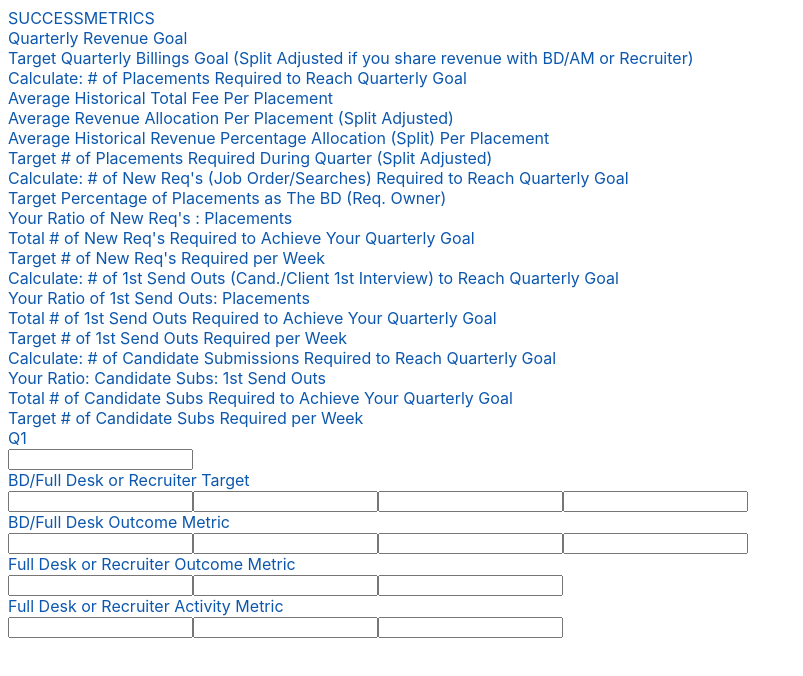
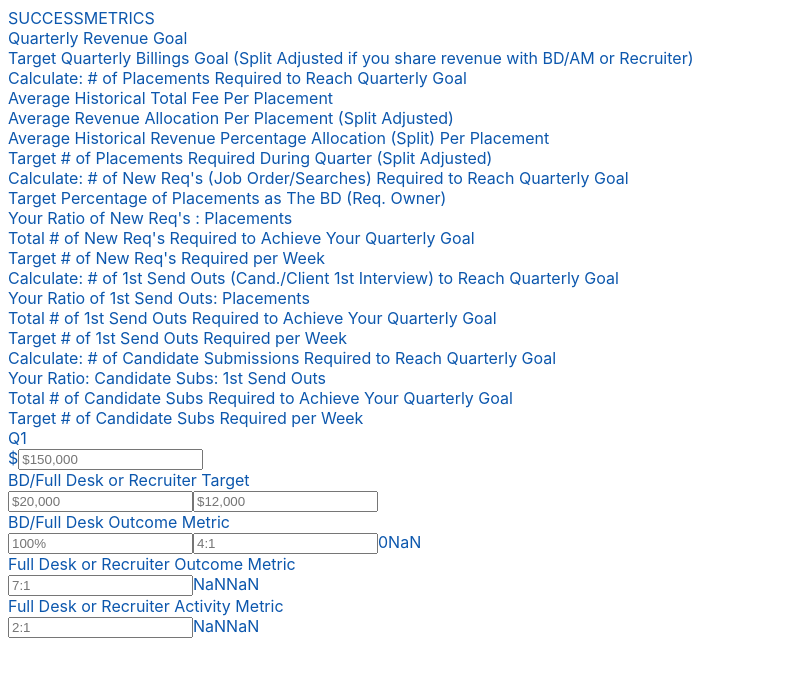
Before and after one commit to davidoh14/recruiterCalc, a React (Create React App) app: page / in a window 1280 px wide. Shown: the top 676 px of the page, without its empty margins (0-803 px from the left). Built offline with nearby package versions, Linux system fonts and the light colour scheme.

Commit message:
fields calculations

```diff
--- a/src/components/fields.jsx
+++ b/src/components/fields.jsx
@@ -1,30 +1,154 @@
-import React, {useState} from "react";
+import React, {useState, useEffect} from "react";
 
 const Fields = () => {
+
+    const [goal, setGoal] = useState('');
+    const [placementFee, setPlacementFee] = useState('');
+    const [revenue, setRevenue] = useState('');
+    const [revPercentage, setRevPercentage] = useState('');
+    const [placementsTarget, setPlacementsTarget] = useState('');
+
+    useEffect(() => {
+        setRevPercentage((revenue / placementFee * 100).toString() + '%')
+    }, [placementFee, revenue])
+
+    useEffect(() => {
+        setPlacementsTarget((goal / revenue).toString())
+    }, [goal, revenue])
+
+    const [percentagePlacements, setPercentagePlacements] = useState('');
+    const [ratioNewReqs, setRatioNewReqs] = useState('');
+    const [quarterNewReqs, setQuarterNewReqs] = useState('');
+    const [weeklyNewReqs, setWeeklyNewReqs] = useState('');
+
+    useEffect(() => {
+        setQuarterNewReqs(placementsTarget * ratioNewReqs * percentagePlacements / 100)
+    }, [percentagePlacements, ratioNewReqs])
+
+    useEffect(() => {
+        setWeeklyNewReqs(quarterNewReqs / ratioNewReqs)
+    }, [quarterNewReqs, ratioNewReqs])
+
+    // useEffect(() => {
+        // return new Intl.NumberFormat('en-US', { style: 'currency', currency: 'USD' }).format(e.target.value)
+    // })
+
+    // function dollarFormatter(number) {
+    //     let formatter = new Intl.NumberFormat("en-US", {
+    //         style: "currency",
+    //         currency: "USD"
+    //     })
+
+    //     return formatter.format(number)
+    // }
+
+    const [firstSendRatio, setFirstSendRatio] = useState('');
+    const [quarterSendOuts, setQuarterSendOuts] = useState('');
+    const [weeklySendOuts, setWeeklySendOuts] = useState('');
+
+    useEffect(() => {
+        setQuarterSendOuts(placementsTarget * firstSendRatio)
+    }, [placementsTarget, firstSendRatio])
+
+    useEffect(() => {
+        setWeeklySendOuts(quarterSendOuts / 13)
+    }, [quarterSendOuts])
+
+
+    const [candidateRatio, setCandidateRatio] = useState('');
+    const [quarterCandidate, setQuarterCandidate] = useState('');
+    const [weeklyCandidate, setWeeklyCandidate] = useState('');
+
+    useEffect(() => {
+        setQuarterCandidate(candidateRatio * quarterSendOuts)
+    }, [candidateRatio, quarterSendOuts])
+
+    useEffect(() => {
+        setWeeklyCandidate(quarterCandidate / 13)
+    }, [quarterCandidate])
+
+
     return (
         <div>
             <div>Q1</div>
-            {/* <form> */}
-                <input></input>
-            {/* </form> */}
+                $<input type="text"
+                    // value={dollarFormatter(goal)}
+                    value={goal}
+                    // onChange={(e) => setGoal(parseInt(e.target.value, 10).toLocaleString('en-US'))}
+                    onChange={(e) => setGoal(e.target.value)}
+                    // onKeyUp={}
+                    pattern="[0-9]+"
+                    data-type="currency"
+                    placeholder="$150,000"
+                ></input>
             <div>BD/Full Desk or Recruiter Target</div>
-                <input></input>
-                <input></input>
-                <input></input>
-                <input></input>
+                <input
+                    type="number"
+                    value={placementFee}
+                    onChange={(e) => setPlacementFee(e.target.value)}
+                    pattern="[0-9]"
+                    data-type="currency"
+                    placeholder="$20,000"
+                />
+                <input
+                    type="number"
+                    value={revenue}
+                    onChange={(e) => setRevenue(e.target.value)}
+                    pattern="^\$\d{1,3}(,\d{3})*(\.\d+)?$"
+                    data-type="currency"
+                    placeholder="$12,000"
+                />
+                <output type="text">
+                    {(revPercentage === 'NaN%' || revPercentage === '0%') ? null : revPercentage}
+                </output>
+                <output type="text">
+                    {(placementsTarget === 'Infinity' || placementsTarget === 'NaN') ? null : placementsTarget}
+                </output>
             <div>BD/Full Desk Outcome Metric</div>
-                <input></input>
-                <input></input>
-                <input></input>
-                <input></input>
+                <input
+                    type="number"
+                    value={percentagePlacements}
+                    placeholder={"100%"}
+                    onChange={(e) => setPercentagePlacements(e.target.value)}
+                    />
+                <input
+                    type="number"
+                    value={ratioNewReqs}
+                    placeholder={"4:1"}
+                    onChange={(e) => setRatioNewReqs(e.target.value)}
+                />
+                <output>
+                    {quarterNewReqs}
+                </output>
+                <output>
+                    {weeklyNewReqs}
+                </output>
             <div>Full Desk or Recruiter Outcome Metric</div>
-                <input></input>
-                <input></input>
-                <input></input>
+                <input
+                    type="number"
+                    value={firstSendRatio}
+                    placeholder={"7:1"}
+                    onChange={(e) => setFirstSendRatio(e.target.value)}
+                ></input>
+                <output>
+                    {quarterSendOuts}
+                </output>
+                <output>
+                    {weeklySendOuts}
+                </output>
             <div>Full Desk or Recruiter Activity Metric</div>
-                <input></input>
-                <input></input>
-                <input></input>
+                <input
+                    type="number"
+                    value={candidateRatio}
+                    placeholder={"2:1"}
+                    onChange={(e) => setCandidateRatio(e.target.value)}
+                ></input>
+                <output>
+                    {quarterCandidate}
+                </output>
+                <output>
+                    {weeklyCandidate}
+                </output>
         </div>
 
     )
```
